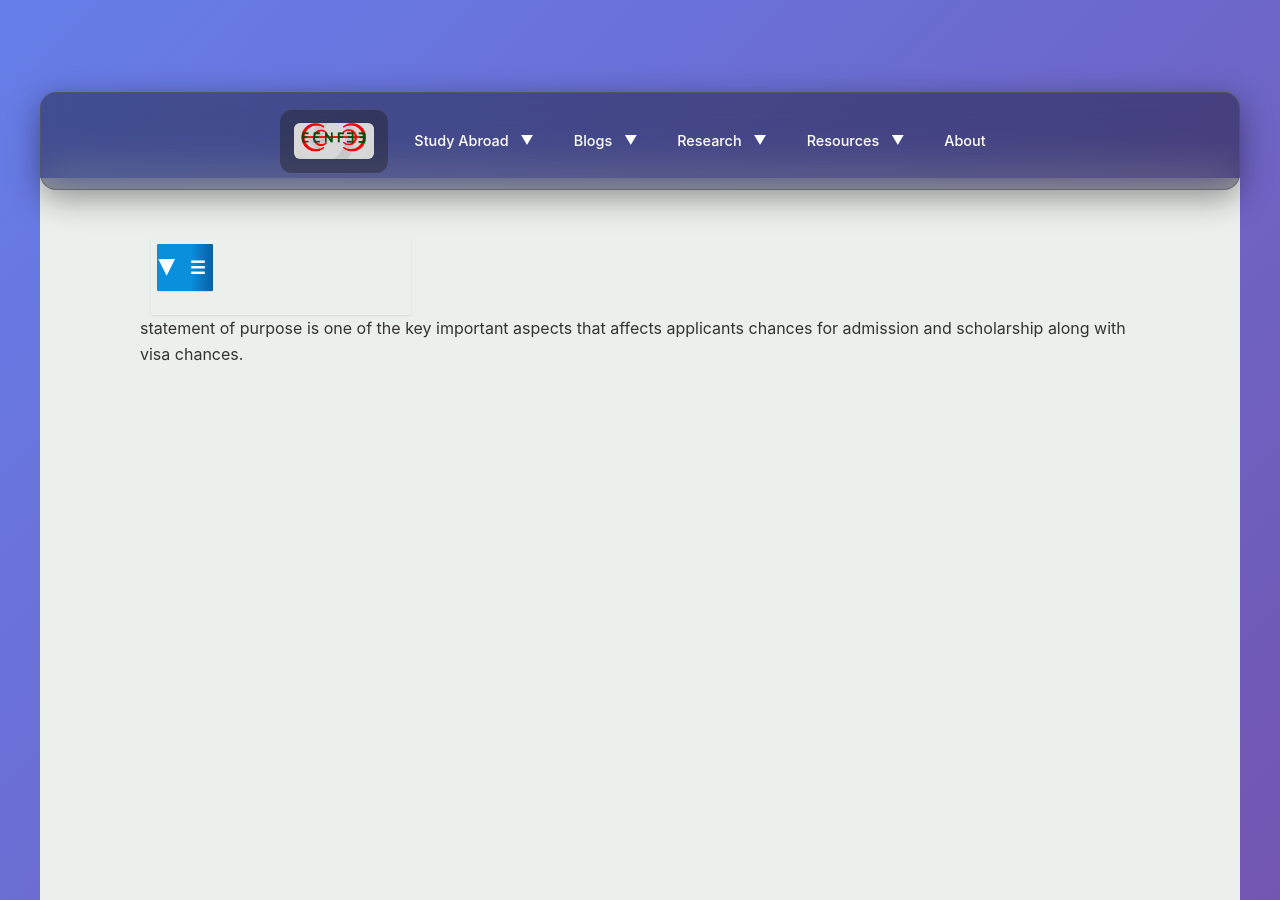
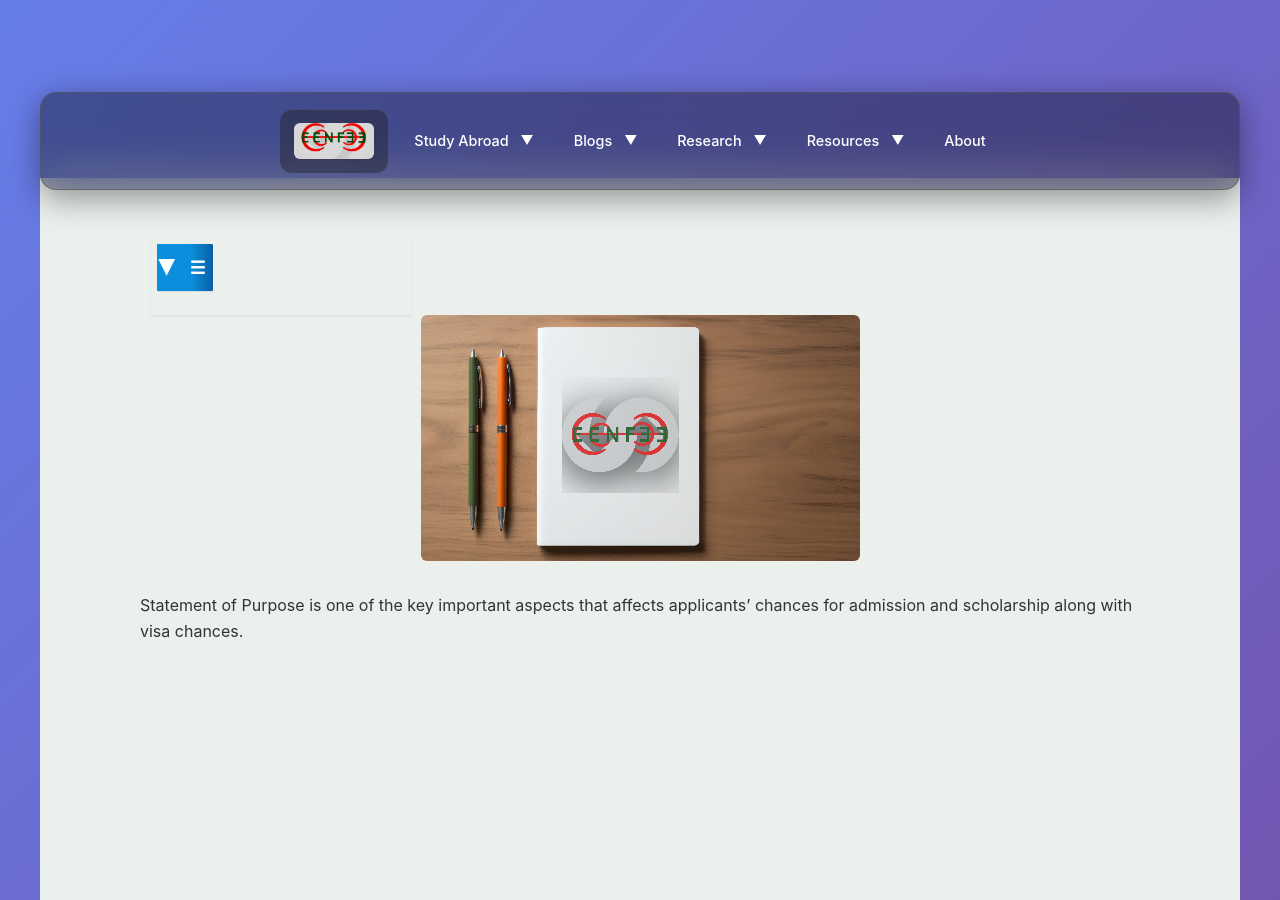
Before and after one commit to eenfee/eenfee.github.io, a Jekyll site: the page built from _blogs/study-abroad/_application-writing-services/2025-07-11-sop-overview.md, in a window 1280 px wide and 900 px high. Built offline with Jekyll 4.4.1, drawn with Linux system fonts in a browser that asks for light colours.

Commit message:
image_sop

```diff
--- a/_blogs/study-abroad/_application-writing-services/2025-07-11-sop-overview.md
+++ b/_blogs/study-abroad/_application-writing-services/2025-07-11-sop-overview.md
@@ -5,6 +5,11 @@ date: 2025-07-11
 description: "Learn about sop writing."
 permalink: /application-writing-services/SOP/
 toc: true
+image: /assets/images/pen-paper-logo.png
 ---
 
-statement of purpose is one of the key important aspects that affects applicants chances for admission and scholarship along with visa chances.
+<p align="center">
+  <img src="/assets/images/pen-paper-logo.png" alt="Statement of Purpose" style="max-width:100%;">
+</p>
+
+Statement of Purpose is one of the key important aspects that affects applicants' chances for admission and scholarship along with visa chances.
```
